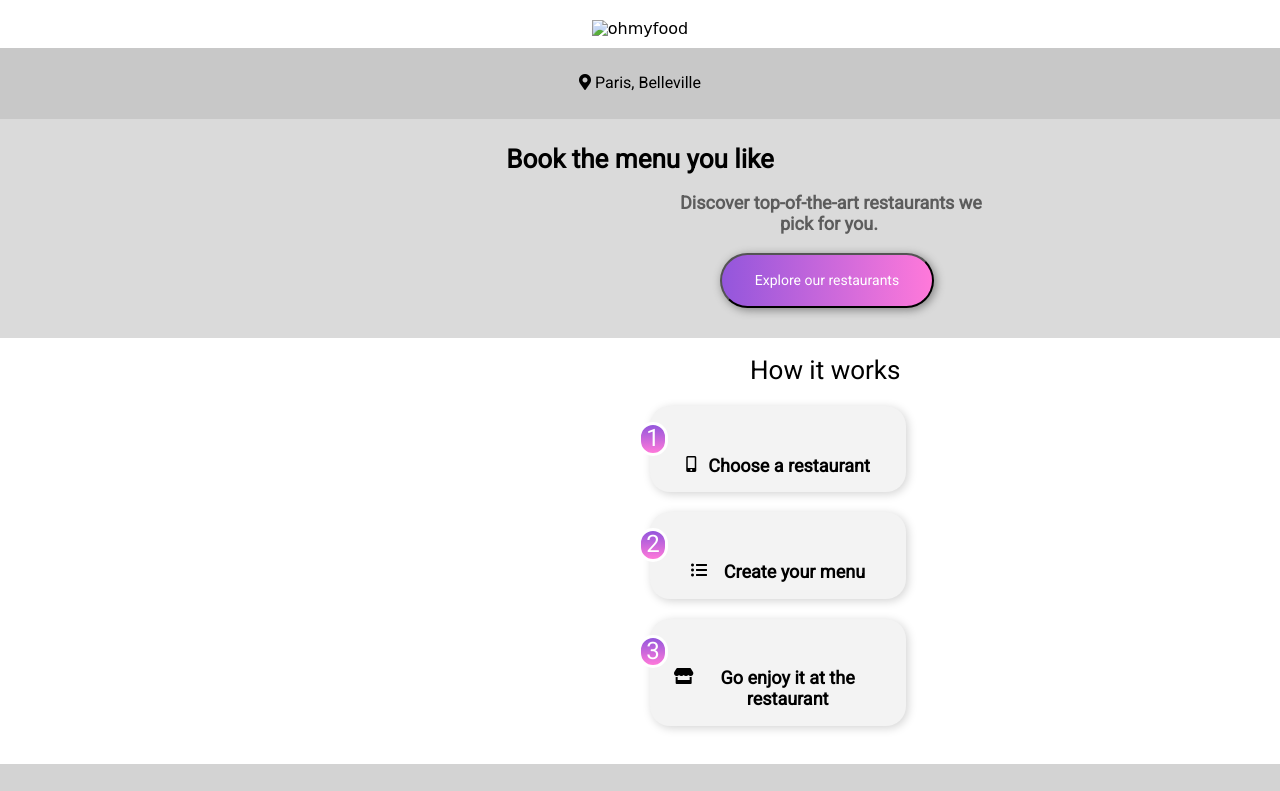
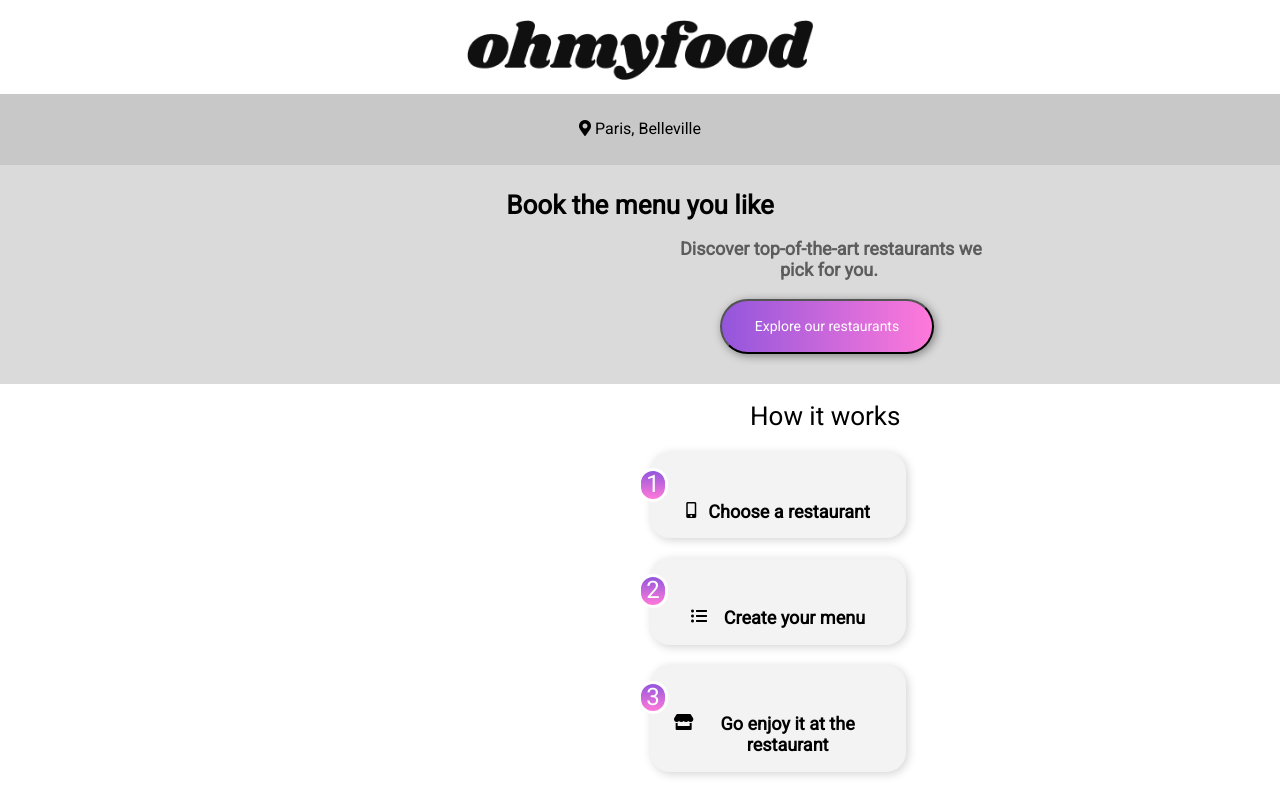
Before and after one commit to masterkey4/Project-3, a plain HTML site: page index.html in a window 1280 px wide. Shown: the top 791 px of the page. Drawn offline with nearby package versions, Linux system fonts and the light colour scheme; a web font is replaced by a local one.

Commit message:
changed index code

```diff
--- a/index.html
+++ b/index.html
@@ -18,7 +18,7 @@
 <body>
   <main class="header">
     <div class="header-title">
-      <img class="header-logo" src="../ohmyfood/images/logo/ohmyfood.png" alt="ohmyfood">
+      <img class="header-logo" src="images/logo/ohmyfood.png" alt="ohmyfood">
     </div>
     <div class="sub-title-text">
       <p><i class="fas fa-map-marker-alt"></i> Paris, Belleville</p>
```
